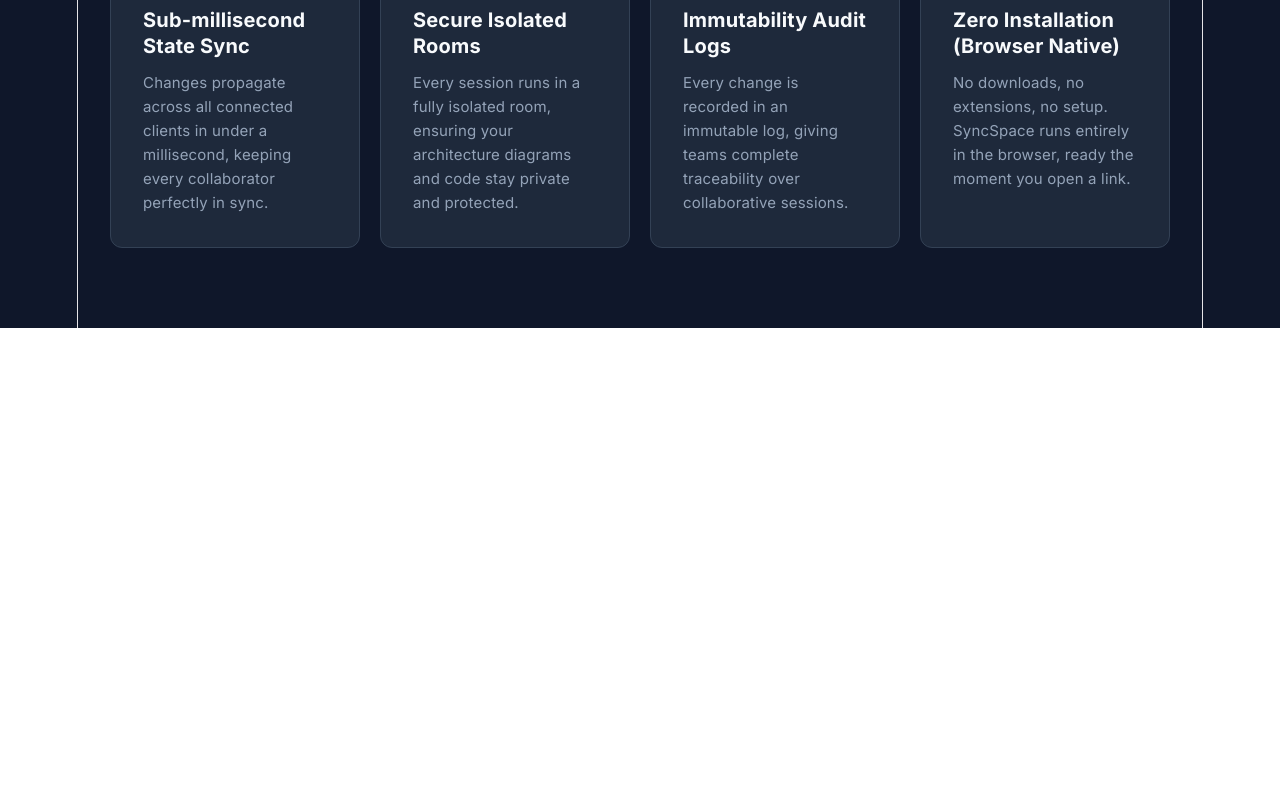
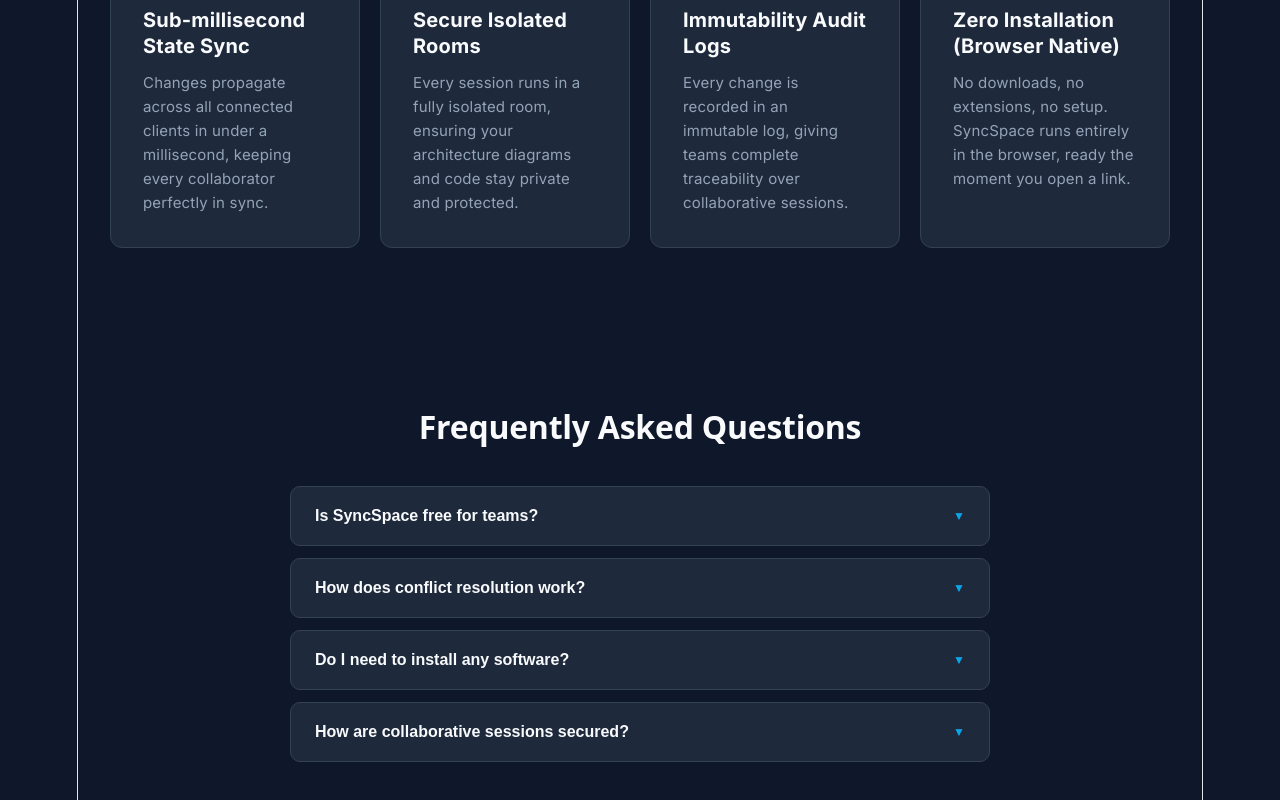
Before and after one commit to satyam1436/SyncSpace, a React app in the folder frontend/: page / in a window 1280 px wide. Shown: the part 1250-2050 px from the top of the page. Before the commit the page ends 1578 px from the top, so only its background shows below. Built offline with nearby package versions, Linux system fonts and the light colour scheme; the HTML template or start-up script is replaced by a standard one.

Commit message:
feat: implement FAQ accordion section

```diff
--- /dev/null
+++ b/frontend/src/components/landing/FAQSection.css
@@ -0,0 +1,71 @@
+.faq-section {
+  background-color: #0F172A;
+  padding: 80px 32px;
+  text-align: center;
+}
+
+.faq-heading {
+  color: #F8FAFC;
+  font-size: 32px;
+  font-weight: 800;
+  margin-bottom: 40px;
+}
+
+.faq-list {
+  max-width: 700px;
+  margin: 0 auto;
+  text-align: left;
+}
+
+.faq-item {
+  background-color: #1E293B;
+  border: 1px solid #334155;
+  border-radius: 10px;
+  margin-bottom: 12px;
+  overflow: hidden;
+}
+
+.faq-question {
+  width: 100%;
+  background: none;
+  border: none;
+  color: #F8FAFC;
+  font-size: 16px;
+  font-weight: 600;
+  padding: 20px 24px;
+  display: flex;
+  justify-content: space-between;
+  align-items: center;
+  cursor: pointer;
+  text-align: left;
+}
+
+.faq-chevron {
+  color: #0EA5E9;
+  font-size: 12px;
+  transition: transform 0.3s ease;
+}
+
+.faq-chevron.open {
+  transform: rotate(180deg);
+}
+
+.faq-answer {
+  max-height: 0;
+  opacity: 0;
+  overflow: hidden;
+  transition: max-height 0.3s ease, opacity 0.3s ease;
+  padding: 0 24px;
+}
+
+.faq-answer.open {
+  max-height: 300px;
+  opacity: 1;
+  padding: 0 24px 20px 24px;
+}
+
+.faq-answer p {
+  color: #94A3B8;
+  font-size: 14px;
+  line-height: 1.6;
+}
--- /dev/null
+++ b/frontend/src/components/landing/FAQSection.jsx
@@ -0,0 +1,56 @@
+import { useState } from "react";
+import "./FAQSection.css";
+
+function FAQSection() {
+  const [openIndex, setOpenIndex] = useState(null);
+
+  const faqs = [
+    {
+      question: "Is SyncSpace free for teams?",
+      answer:
+        "SyncSpace offers a free tier for small teams getting started, with paid plans available for larger organizations needing advanced features and higher usage limits.",
+    },
+    {
+      question: "How does conflict resolution work?",
+      answer:
+        "SyncSpace uses CRDTs (Conflict-free Replicated Data Types) powered by Yjs, which mathematically merge simultaneous edits from multiple users without ever losing data or creating conflicts.",
+    },
+    {
+      question: "Do I need to install any software?",
+      answer:
+        "No installation is required. SyncSpace runs entirely in your browser — just open a room link and start collaborating instantly.",
+    },
+    {
+      question: "How are collaborative sessions secured?",
+      answer:
+        "Every session runs in a fully isolated, private room. Access is controlled through secure links, and all activity is logged for auditability.",
+    },
+  ];
+
+  const toggleFAQ = (index) => {
+    setOpenIndex(openIndex === index ? null : index);
+  };
+
+  return (
+    <section className="faq-section">
+      <h2 className="faq-heading">Frequently Asked Questions</h2>
+      <div className="faq-list">
+        {faqs.map((faq, index) => (
+          <div className="faq-item" key={index}>
+            <button className="faq-question" onClick={() => toggleFAQ(index)}>
+              {faq.question}
+              <span className={`faq-chevron ${openIndex === index ? "open" : ""}`}>
+                ▼
+              </span>
+            </button>
+            <div className={`faq-answer ${openIndex === index ? "open" : ""}`}>
+              <p>{faq.answer}</p>
+            </div>
+          </div>
+        ))}
+      </div>
+    </section>
+  );
+}
+
+export default FAQSection;
--- a/frontend/src/pages/LandingPage.jsx
+++ b/frontend/src/pages/LandingPage.jsx
@@ -2,6 +2,7 @@
 import FeatureSection from "../components/landing/FeatureSection";
 import AboutSection from "../components/landing/AboutSection";
 import WhyChooseUs from "../components/landing/WhyChooseUs";
+import FAQSection from "../components/landing/FAQSection";
 
 function LandingPage() {
   useEffect(() => {
@@ -16,6 +17,7 @@
       <FeatureSection />
       <AboutSection />
       <WhyChooseUs />
+      <FAQSection />
     </>
   );
 }
```
